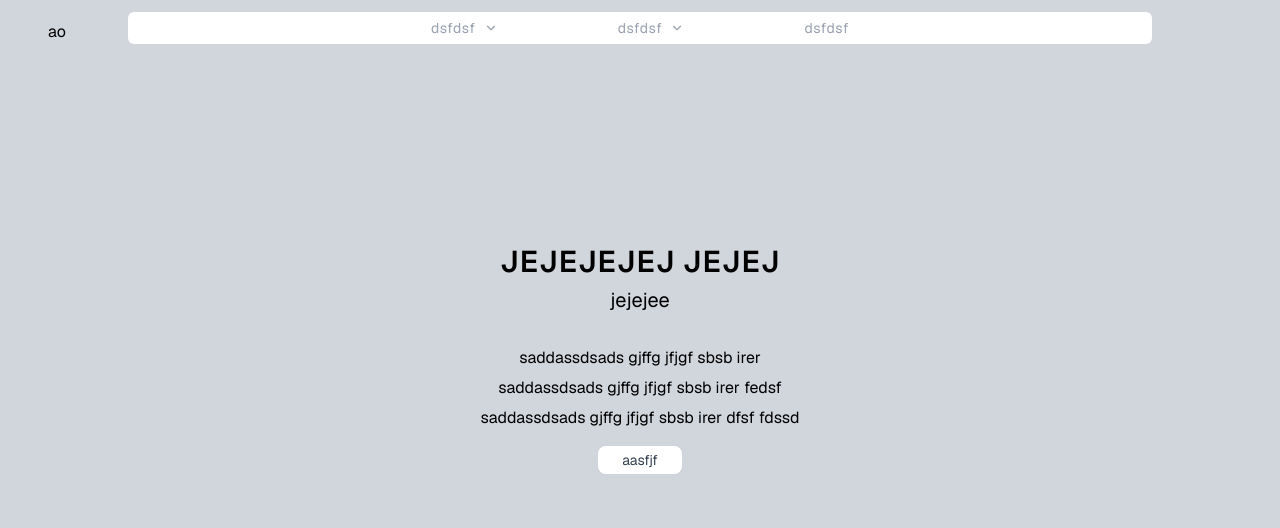
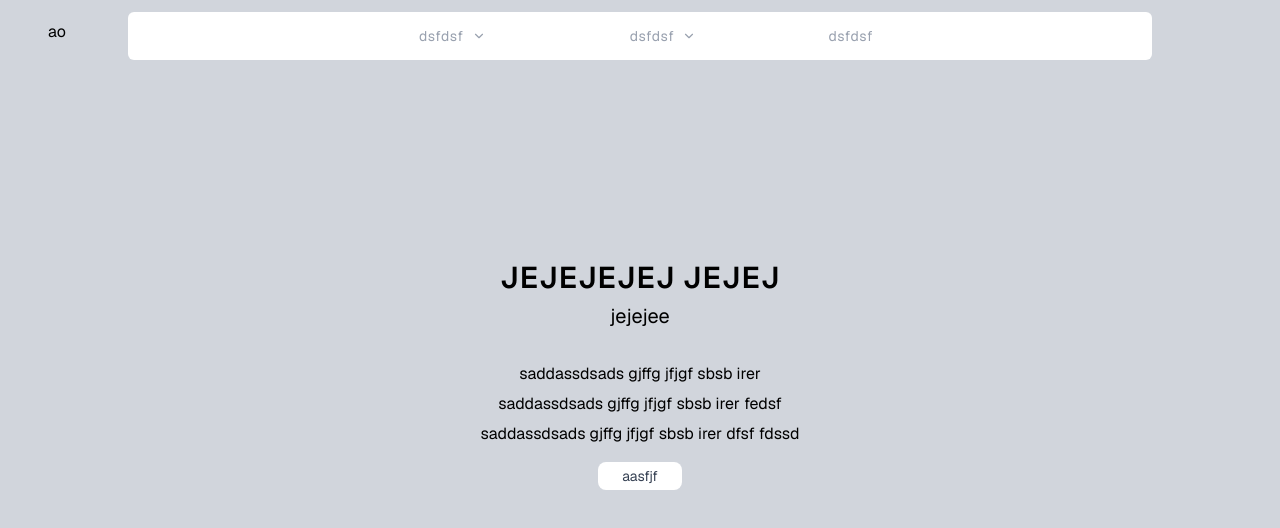
Before and after one commit to sara91-dev/web-personal, a Next.js app: page / in a window 1280 px wide. Shown: the top 528 px of the page. Built offline with nearby package versions, Linux system fonts and the light colour scheme.

Commit message:
cambios navbar desplegable

```diff
--- a/src/app/navbar.js
+++ b/src/app/navbar.js
@@ -10,40 +10,43 @@ export default function Navbar() {
     <nav className="flex justify-center mt-3 my-1.5 mb-20">
       <p className="hidden lg:block absolute left-0 ml-12 py-2">ao</p>
       <ul className="flex flex-nowrap justify-center p-4 sm:py-1.5 bg-white rounded-md xl:gap-x-30 lg:gap-x-24 md:gap-x-16 sm:gap-x-12 gap-x-6 w-full xl:max-w-5xl lg:max-w-4xl md:max-w-2xl sm:max-w-xl max-w-lg tracking-wider mx-4 text-sm">
-        <li
-          className="relative group hover:text-gray-300 text-gray-400 hidden sm:flex items-center cursor-pointer"
-          onMouseEnter={() => setOpen(true)}
-          onMouseLeave={() => setOpen(false)}
-        >
-          <span className="flex items-center">
+
+        <li className="relative hidden sm:flex items-center group">
+          <span className="inline-flex items-center gap-2 cursor-pointer px-3 py-2 rounded-md text-gray-400 hover:text-gray-300 transition-colors duration-200">
             dsfdsf
-            <FiChevronDown className="ml-2" />
+            <FiChevronDown className="transition-transform duration-200 group-hover:rotate-180" />
           </span>
-
-          {open && (
-            // Nota: Corregí "min-2-[160px]" a "min-w-[160px]"
-            <div className="absolute top-full -left-1 mt-2 hidden group-hover:flex flex-col min-w-[160px] z-50">
-              <a href="/" className="px-3 py-2 text-white">jejejej</a>
-              <a href="/" className="px-3 text-white">jejejej</a>
-            </div>
-          )}
+          <div className="absolute top-full -left-3 h-3 w-full"></div>
+          <div className="absolute top-full -left-3 mt-3 w-fit rounded-xl border border-white/10 bg-neutral-900/95 backdrop-blur-md shadow-2xl opacity-0 invisible translate-y-2 transition-all duration-200 delay-150 group-hover:opacity-100 group-hover:visible group-hover:translate-y-0 z-50 flex flex-col py-2">
+            <a href="/" className="px-8 py-2 text-sm text-gray-300 hover:bg-white/5 hover:text-white transition-colors whitespace-nowrap">
+              jejejej
+            </a>
+            <a href="/" className="px-8 py-2 text-sm text-gray-300 hover:bg-white/5 hover:text-white transition-colors whitespace-nowrap">
+              jejejej
+            </a>
+          </div>
         </li>
 
-        <li className="relative group hover:text-gray-300 text-gray-400 hidden sm:flex items-center cursor-pointer">
-          <span className="flex items-center">
+        <li className="relative hidden sm:flex items-center group">
+          <span className="inline-flex items-center gap-2 cursor-pointer px-3 py-2 rounded-md text-gray-400 hover:text-gray-300 transition-colors duration-200">
             dsfdsf
-            <FiChevronDown className="ml-2" />
+            <FiChevronDown className="transition-transform duration-200 group-hover:rotate-180" />
           </span>
-
-          <div className="absolute top-full -left-1 mt-2 hidden group-hover:flex flex-col min-w-[160px] z-50">
-            <a href="/" className="px-3 py-2 text-white">jejejej</a>
-            <a href="/" className="px-3 text-white">jejejej</a>
+          <div className="absolute top-full left-0 h-3 w-full"></div>
+          <div className="absolute top-full -left-3 mt-3 w-fit rounded-xl border border-white/10 bg-neutral-900/95 backdrop-blur-md shadow-2xl opacity-0 invisible translate-y-2 transition-all duration-200 delay-150 group-hover:opacity-100 group-hover:visible group-hover:translate-y-0 z-50 flex flex-col py-2">
+            <a href="/" className="px-8 py-2 text-sm text-gray-300 hover:bg-white/5 hover:text-white transition-colors whitespace-nowrap">
+              jejejej
+            </a>
+            <a href="/" className="px-8 py-2 text-sm text-gray-300 hover:bg-white/5 hover:text-white transition-colors whitespace-nowrap">
+              jejejej
+            </a>
           </div>
         </li>
 
         <li className="hover:text-gray-300 text-gray-400 hidden sm:flex items-center cursor-pointer">
           dsfdsf
         </li>
+
       </ul>
     </nav>
   );
--- a/src/app/page.js
+++ b/src/app/page.js
@@ -12,7 +12,7 @@ export default function Home() {
             <p className="mt-1.5 text-sm xl:text-base">saddassdsads gjffg jfjgf sbsb irer fedsf</p>
             <p className="mt-1.5 text-sm xl:text-base">saddassdsads gjffg jfjgf sbsb irer dfsf fdssd</p>
             <button className="mt-4 bg-white px-6 py-1 text-sm rounded-lg hover:animate-pulse cursor-pointer text-gray-700">
-            aasfjf
+                <a href="/">aasfjf</a>
             </button>
         </div>
       </main>
```
